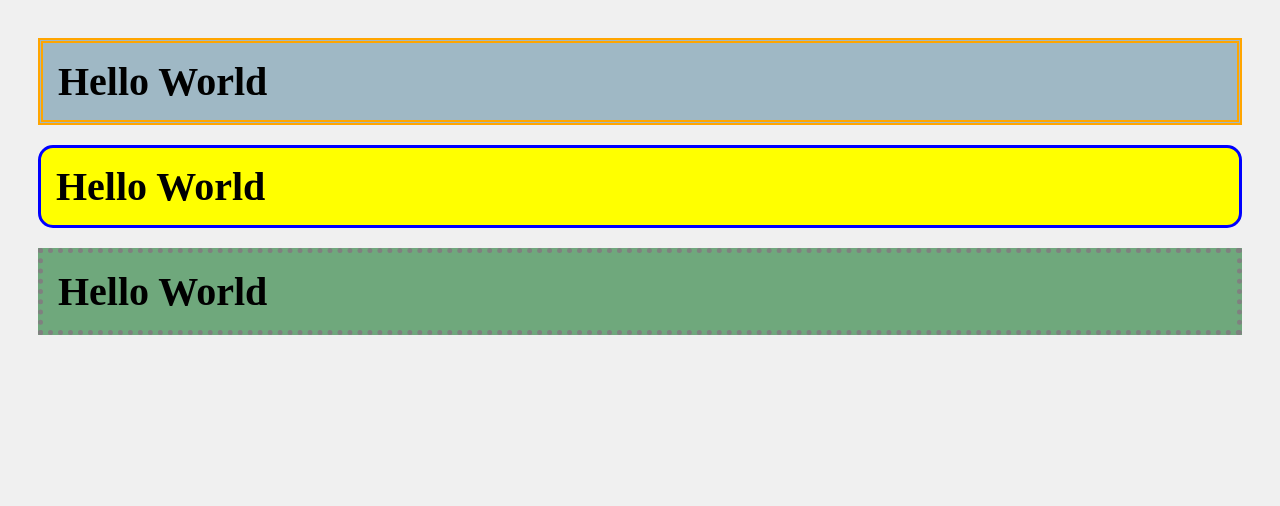
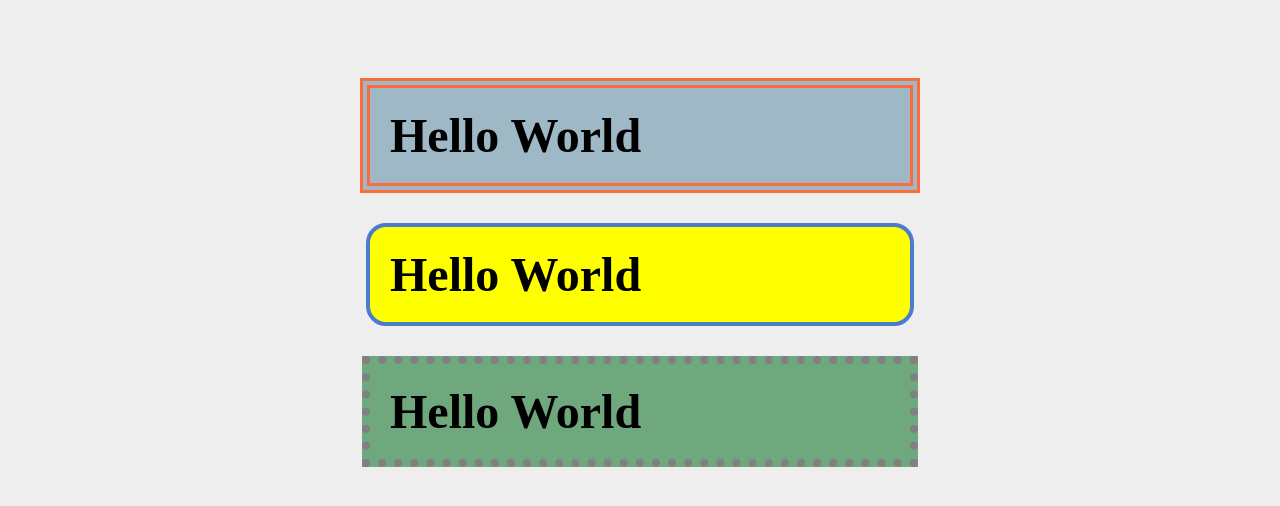
Before and after one commit to jingyuan0712/exercise16, a plain HTML site: page index.html in a window 1280 px wide. Drawn offline with Linux system fonts and the light colour scheme.

Commit message:
Refactor HTML structure and update styles
Updated styles and structure for better layout and appearance.

```diff
--- a/index.html
+++ b/index.html
@@ -2,43 +2,41 @@
 <html>
 <head>
 <meta charset="utf-8">
-<title>Exercise</title>
+<title>Exercise 16</title>
 
 <style>
 body{
-    background-color: #f0f0f0;
-    padding: 30px;
-    font-family: serif;
+    background-color: #eeeeee;
+    padding: 40px;
+    font-family: "Times New Roman", serif;
 }
 
+/* 共用設定 */
+.box{
+    font-size: 48px;
+    font-weight: bold;
+    padding: 20px;
+    margin: 30px auto;   /* 上下間距 + 置中 */
+    width: 500px;        /* ⭐ 控制長度 */
+}
 
+/* 第一個：淡藍 + 橘色雙框 */
 .box1{
     background-color: #9fb8c5;
-    border: 5px double orange;
-    padding: 15px;
-    margin-bottom: 20px;
-    font-size: 40px;
-    font-weight: bold;
+    border: 10px double #ff6a3d;
 }
 
-
+/* 第二個：黃色 + 藍色圓角框 */
 .box2{
     background-color: yellow;
-    border: 3px solid blue;
-    border-radius: 15px;
-    padding: 15px;
-    margin-bottom: 20px;
-    font-size: 40px;
-    font-weight: bold;
+    border: 4px solid #4a7bd1;
+    border-radius: 20px;
 }
 
-
+/* 第三個：綠色 + 點點框 */
 .box3{
     background-color: #6fa87c;
-    border: 5px dotted gray;
-    padding: 15px;
-    font-size: 40px;
-    font-weight: bold;
+    border: 8px dotted gray;
 }
 </style>
 
@@ -46,11 +44,11 @@ body{
 
 <body>
 
-<div class="box1">Hello World</div>
+<div class="box box1">Hello World</div>
 
-<div class="box2">Hello World</div>
+<div class="box box2">Hello World</div>
 
-<div class="box3">Hello World</div>
+<div class="box box3">Hello World</div>
 
 </body>
 </html>
```
